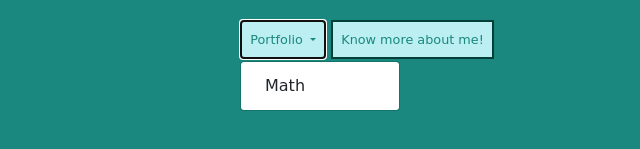
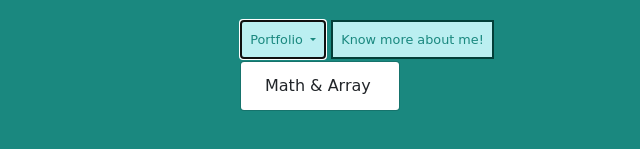
Before and after one commit to Parissa-Parsania/me-parissa, a plain HTML site: page app/index.html in a window 1280 px wide. Both pictures are taken after a click on the button "Portfolio". Shown: the part 441-590 px from the top of the page, 273-913 px from the left. Drawn offline with nearby package versions, Linux system fonts and the light colour scheme.

Commit message:
rename the page

```diff
--- a/app/index.html
+++ b/app/index.html
@@ -32,7 +32,7 @@
                       Portfolio
                     </button>
                 <div class="dropdown-menu" aria-labelledby="dropdownMenuButton">
-                    <a class="dropdown-item" href="./math/main.html">Math</a>
+                    <a class="dropdown-item" href="./math/main.html">Math & Array</a>
                 </div>
                 <button class="btn-custom" onclick="openKnowMorePage()">Know more about me!</button>
             </div>
```
Also changed, not shown: app/math/main.html (+1 -1 lines).
